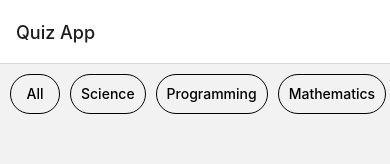
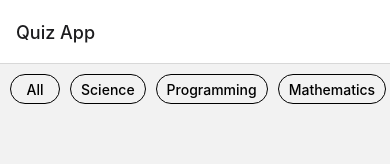
Before and after one commit to SanfetCoder/quiz-app, a React Native app: screen /Home in a window 390 px wide. Shown: the top 164 px of the page. Built offline with nearby package versions, Linux system fonts and the light colour scheme.

Commit message:
Redesign <CategoryButton />

```diff
--- a/components/CategoryButton.js
+++ b/components/CategoryButton.js
@@ -15,12 +15,14 @@ const styles = StyleSheet.create({
     borderWidth: 1,
     borderColor: 'black',
     borderRadius: 50,
-    padding: 10,
     minWidth : 50,
-    height: 40,
+    height: 30,
     flexDirection : 'row',
     justifyContent : 'center',
-    borderWidth : 1.5
+    alignItems : 'center',
+    borderWidth : 1.5,
+    paddingHorizontal : 10,
+    marginRight : 10
   },
   content : {
     fontSize : 14,
--- a/screens/Home.js
+++ b/screens/Home.js
@@ -1,17 +1,17 @@
-import { View, Text, SafeAreaView, StyleSheet } from "react-native";
+import { View, Text, SafeAreaView, StyleSheet, ScrollView } from "react-native";
 import CategoryButton from "../components/CategoryButton";
 
 const Home = () => {
   const categories = ["All","Science","Programming","Mathematics"];
   return (
     <SafeAreaView>
-      <View style={styles.categoryList}>
+      <ScrollView horizontal style={styles.categoryList}>
         {
           categories.map((category)=>{
             return <CategoryButton key={category} title={category}/>
           })
         }
-      </View>
+      </ScrollView>
     </SafeAreaView>
   )
 }
@@ -22,7 +22,7 @@ const styles = StyleSheet.create({
     flexDirection : 'row',
     columnGap : 10,
     marginVertical : 10,
-    marginLeft : 10
+    marginLeft : 10,
   }
 })
 
```
